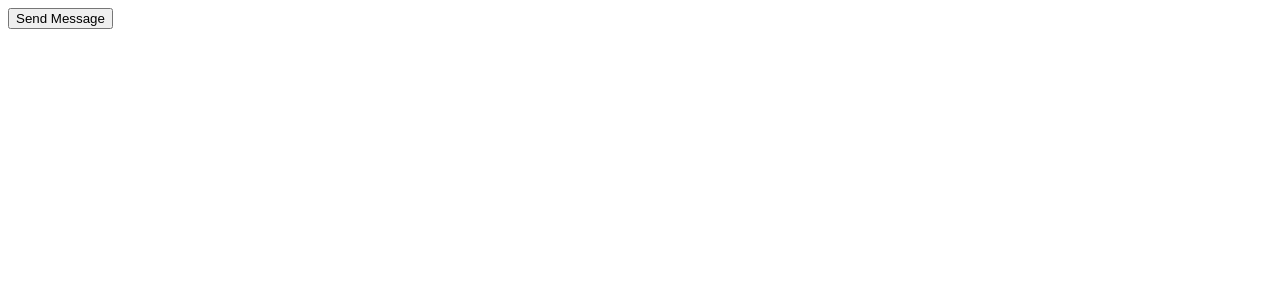
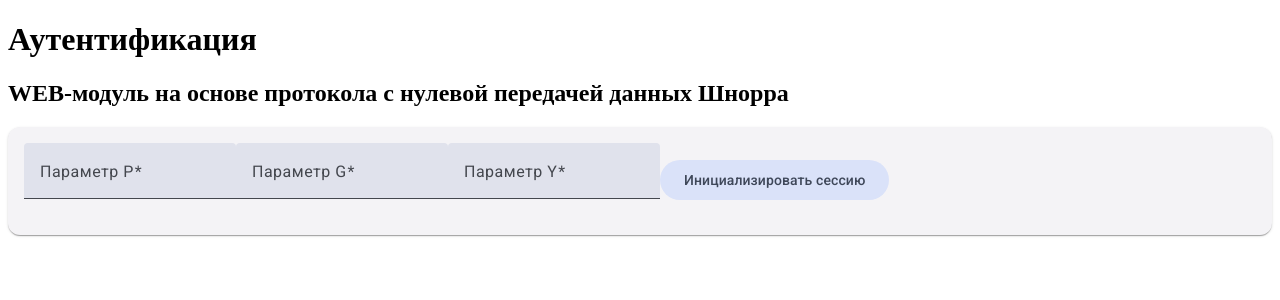
Before and after one commit to Daniil-Kurganov/WEB-authentication, an Angular app in the folder web/: page / in a window 1280 px wide. Shown: the top 300 px of the page. Built offline with nearby package versions, Linux system fonts and the light colour scheme.

Commit message:
Implemented UI for init session (draft)

```diff
--- a/web/angular.json
+++ b/web/angular.json
@@ -14,7 +14,10 @@
             "main": "src/main.ts",
             "polyfills": ["zone.js"],
             "tsConfig": "tsconfig.json",
-            "aot": true
+            "aot": true,
+            "styles": [
+              "@angular/material/prebuilt-themes/azure-blue.css"
+            ]
           }
         },
         "serve": {
--- a/web/package.json
+++ b/web/package.json
@@ -9,10 +9,12 @@
     "build": "ng build"
   },
   "dependencies": {
+    "@angular/cdk": "^20.0.2",
     "@angular/common": "~20.0.0",
     "@angular/compiler": "~20.0.0",
     "@angular/core": "~20.0.0",
     "@angular/forms": "~20.0.0",
+    "@angular/material": "^20.0.2",
     "@angular/platform-browser": "~20.0.0",
     "@angular/router": "~20.0.0",
     "rxjs": "~7.4.0",
--- /dev/null
+++ b/web/src/app/app.component.html
@@ -0,0 +1,46 @@
+<div id="container">
+    <div id="header">
+        <h1>Аутентификация</h1>
+        <h2>WEB-модуль на основе протокола с нулевой передачей данных Шнорра</h2>
+    </div>
+    <div id="session header">
+        <mat-card>
+            <mat-card-content>
+                <div>
+                    <mat-form-field>
+                        <mat-label>Параметр P</mat-label>
+                        <input
+                            matInput
+                            type="number"
+                            min="1"
+                            required
+                            [(ngModel)]="p">
+                    </mat-form-field>
+                    <mat-form-field>
+                        <mat-label>Параметр G</mat-label>
+                        <input
+                            matInput
+                            type="number"
+                            min="1"
+                            required
+                            [(ngModel)]="g">
+                    </mat-form-field>
+                    <mat-form-field>
+                        <mat-label>Параметр Y</mat-label>
+                        <input
+                            matInput
+                            type="number"
+                            min="1"
+                            required
+                            [(ngModel)]="y">
+                    </mat-form-field>
+                    <button
+                        matButton="tonal"
+                        (click)="sendMessage()">
+                            Инициализировать сессию
+                    </button>
+                </div>
+            </mat-card-content>
+        </mat-card>
+    </div>
+</div>
--- a/web/src/app/app.component.ts
+++ b/web/src/app/app.component.ts
@@ -1,30 +1,34 @@
-import { Component } from "@angular/core";
-import { FormsModule } from "@angular/forms";
-import { HttpClient, HttpClientModule, HttpHeaders } from "@angular/common/http";
+import {Component} from "@angular/core";
+import {FormsModule} from "@angular/forms";
+import {HttpClient, HttpClientModule, HttpHeaders} from "@angular/common/http";
+import {MatCardModule} from '@angular/material/card';
+import {MatInputModule} from '@angular/material/input';
+import {MatButtonModule} from '@angular/material/button';
 
 @Component({
     selector: "web-authentication",
     standalone: true,
-    imports: [FormsModule, HttpClientModule],
-    template: `<div>
-      <button (click)="sendMessage()">Send Message</button>
-    </div>`
+    imports: [FormsModule, HttpClientModule, MatCardModule, MatInputModule, MatButtonModule],
+    templateUrl: "app.component.html"
 })
 export class AppComponent {
-  numberSessionRounds: number;
+  p: number;
+  g: number;
+  y: number;
+  numberSessionRounds: string;
 
   constructor(private http: HttpClient){}
 
   sendMessage() {
     const data = {
-      p: 12,
-      g: 14,
-      y: 13
+      p: this.p,
+      g: this.g,
+      y: this.y
     };
     const headers = new HttpHeaders({ 'Content-Type': 'application/json' });
     this.http.post(`schnorr_auth/init_session`, data, { headers }).subscribe({
-      next: (response: number) => {
-        console.log(response);
+      next: (response: string) => {
+        console.log(`Number rounds: ${response}`);
         this.numberSessionRounds = response;
       },
       error: error => console.log(error)
--- a/web/src/index.html
+++ b/web/src/index.html
@@ -3,8 +3,10 @@
 <head>
     <meta charset="utf-8" />
     <title>WEB-Authentication</title>
+    <link href="https://fonts.googleapis.com/css2?family=Roboto:wght@300;400;500&display=swap" rel="stylesheet">
+    <link href="https://fonts.googleapis.com/icon?family=Material+Icons" rel="stylesheet">
 </head>
-<body>
+<body class="mat-typography">
     <web-authentication>Загрузка...</web-authentication>
 </body>
 </html>
```
Also changed, not shown: 1 other file (tests, documents, lock files or other folders).
